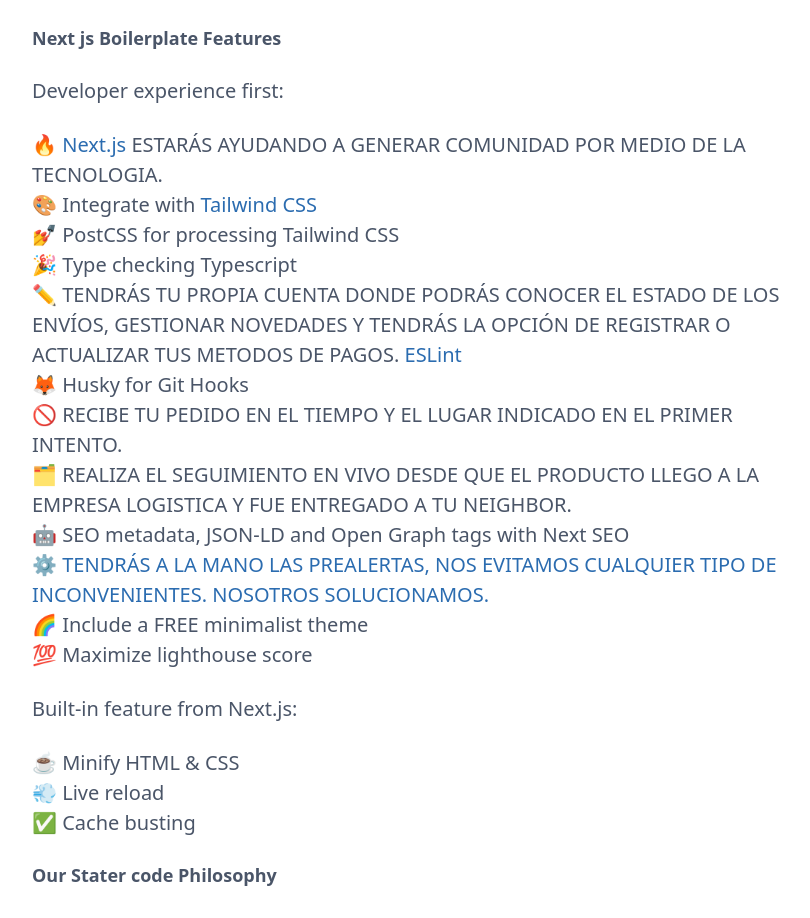
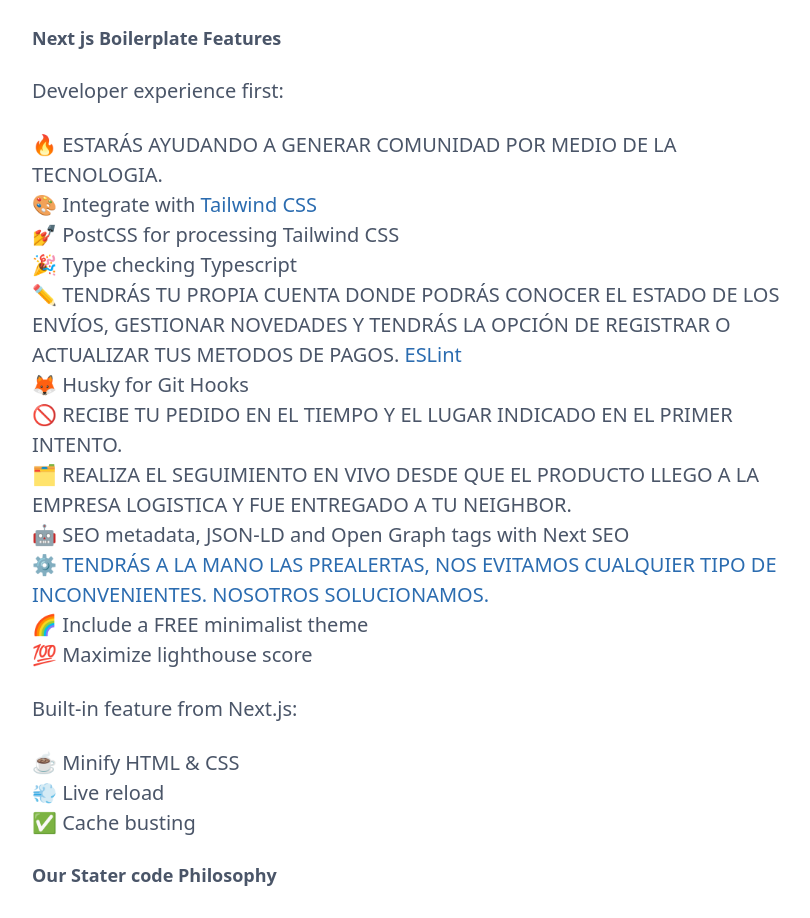
Before and after one commit to stackbit-projects/terecibo-be1b0, a Next.js app: page / in a window 1280 px wide. Shown: the part 804-1722 px from the top of the page, without its empty margins (224-1034 px from the left). Built offline with nearby package versions, Linux system fonts and the light colour scheme.

Commit message:
index.tsx: changed

```diff
--- a/src/pages/index.tsx
+++ b/src/pages/index.tsx
@@ -45,9 +45,6 @@ const Index = () => {
           <span role="img" aria-label="fire">
             🔥
           </span>{' '}
-          <a href="https://nextjs.org" rel="nofollow">
-            Next.js
-          </a>{' '}
           ESTARÁS AYUDANDO A GENERAR COMUNIDAD POR MEDIO DE LA TECNOLOGIA.
         </li>
         <li>
```
